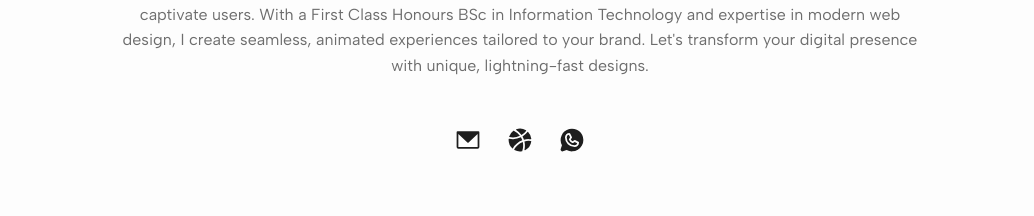
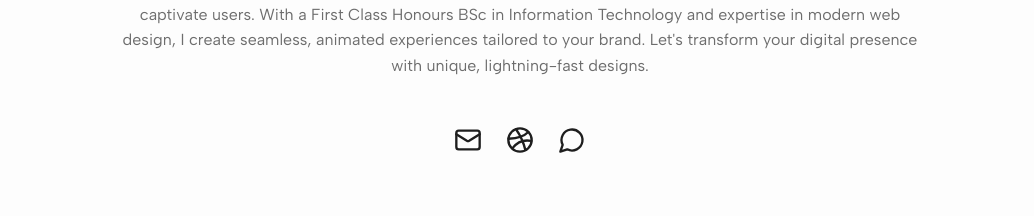
Before and after one commit to maheshikabandara/MaheshikaBandaraPortfolio, a React (Vite) app: page / in a window 1280 px wide. Shown: the part 1181-1397 px from the top of the page, without its empty margins (120-1154 px from the left). Built offline with nearby package versions, Linux system fonts and the light colour scheme.

Commit message:
Replace Phosphor icons with Lucide icons in portfolio

```diff
--- a/src/app/components/AnimatedPortfolio.tsx
+++ b/src/app/components/AnimatedPortfolio.tsx
@@ -3,10 +3,10 @@ import { useRef, useState, useEffect } from "react";
 import { formatInTimeZone } from "date-fns-tz";
 
 import {
-  EnvelopeSimple,
-  DribbbleLogo,
-  WhatsappLogo
-} from "@phosphor-icons/react";
+  Mail,
+  Dribbble,
+  MessageCircle,
+} from "lucide-react";
 
 // Original Contact & Hero Imports
 import svgPaths from "../../imports/ContactFooter/svg-f4p2vld91i";
@@ -235,19 +235,32 @@ function AboutMe() {
           {/* Social Links & Contact */}
         <div className="flex gap-[24px] justify-center items-center">
 
-          <a href="mailto:hello@maheux.me" className="text-[#1e1e1e] hover:text-[#1296cc] transition-colors">
-            <EnvelopeSimple size={28} weight="fill" />
-          </a>
+  <a
+    href="mailto:hello@maheux.me"
+    className="text-[#1e1e1e] hover:text-[#1296cc] hover:scale-110 transition-all duration-300"
+  >
+    <Mail size={28} strokeWidth={2} />
+  </a>
 
-          <a href="https://dribbble.com/maheshikabandara" target="_blank" rel="noopener noreferrer" className="text-[#1e1e1e] hover:text-[#1296cc] transition-colors">
-            <DribbbleLogo size={28} weight="fill" />
-          </a>
+  <a
+    href="https://dribbble.com/maheshikabandara"
+    target="_blank"
+    rel="noopener noreferrer"
+    className="text-[#1e1e1e] hover:text-[#1296cc] hover:scale-110 transition-all duration-300"
+  >
+    <Dribbble size={28} strokeWidth={2} />
+  </a>
 
-          <a href="https://wa.me/94707170906" target="_blank" rel="noopener noreferrer" className="text-[#1e1e1e] hover:text-[#1296cc] transition-colors">
-            <WhatsappLogo size={28} weight="fill" />
-          </a>
+  <a
+    href="https://wa.me/94707170906"
+    target="_blank"
+    rel="noopener noreferrer"
+    className="text-[#1e1e1e] hover:text-[#1296cc] hover:scale-110 transition-all duration-300"
+  >
+    <MessageCircle size={28} strokeWidth={2} />
+  </a>
 
-        </div>
+</div>
           <div className="flex flex-col items-center gap-[24px] mt-[24px]">
             <p className="font-['Albert_Sans',sans-serif] font-bold text-[#1e1e1e] uppercase tracking-[0.15em]" style={{ fontSize: 'clamp(14px, 1vw, 16px)' }}>Kandy, Sri Lanka</p>
           </div>
```
